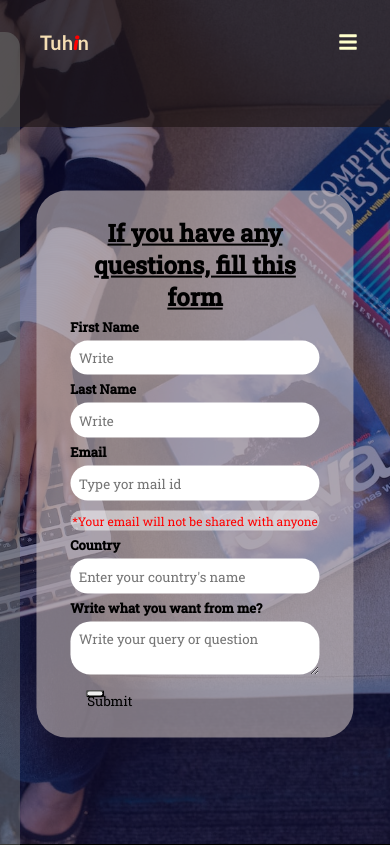
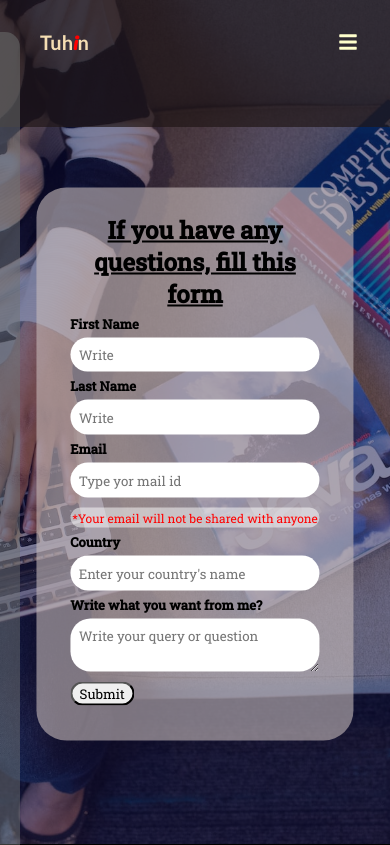
Before and after one commit to Tuhin1904/myPortfolio, a React (Create React App) app: page /contact in a window 390 px wide. Shown: the top 845 px of the page. Built offline with nearby package versions, Linux system fonts and the light colour scheme.

Commit message:
Services page is now responsive

```diff
--- a/src/Components/ContactForm.jsx
+++ b/src/Components/ContactForm.jsx
@@ -30,7 +30,7 @@ return (
           <label for="subject">Write what you want from me?</label>
           <textarea id="subject" name="subject" placeholder="Write your query or question"></textarea>
 
-          <button id='sbtn'>Submit</button>
+          <input type="submit" value="Submit" id="sbtn"/>
 
       </form>
       </div>
--- a/src/Components/ContactFormstyle.css
+++ b/src/Components/ContactFormstyle.css
@@ -65,18 +65,6 @@
     padding: 1vh;
     border: 4px;
 }
-#sbtn{
-    border-radius: 15px;
-    margin: 15px;
-    width: 25%;
-    width: 5vw;
-    height: 2vw;
-}
-#sbtn:hover{
-    width: 5.1vw;
-    color: black;
-    background-color: rgb(253, 246, 232);
-}
 form label{
     font-size: large;
     font-weight: bold;
@@ -92,6 +80,17 @@ form label{
 #outerDiv .content4 textarea{
     width:100%;
 }
+#outerDiv .content4 form #sbtn{
+    border-radius: 15px;
+    margin: 10px 0;
+    height: 2rem;
+    width: 5rem;
+}
+#sbtn:hover{
+    width: 5.1vw;
+    color: black;
+    background-color: rgb(253, 246, 232);
+}
 @media screen and (max-width:500px) {
 
     #outerDiv .content4 label{
@@ -103,7 +102,10 @@ form label{
     #outerDiv .content4 textarea{
         width: 100%;
     }
-    #outerDiv .content4{
-
+    #outerDiv .content4 form #sbtn{
+        border-radius: 15px;
+        margin: 10px 0;
+        height: 1.5rem;
+        width: 4rem;
     }
 }
--- a/src/Components/Front3styles.css
+++ b/src/Components/Front3styles.css
@@ -62,4 +62,11 @@ hr{
     margin: 1rem 0;
     margin: auto;
 }
-/* */
+@media screen and (max-width:550px) {
+    .front3 .cards{
+        height: 20rem;
+        width: 25rem;
+        flex-direction:column;
+        align-items: center;
+    }
+}
--- a/src/Components/Frontstyles.css
+++ b/src/Components/Frontstyles.css
@@ -57,7 +57,7 @@
     padding: .5rem 0.5rem;
     color: aliceblue;
 }
-@media screen and (max-width:500px){
+@media screen and (max-width:550px){
     .front1 .content h1{
         font-size: 3vh;
         padding: 0.5rem 0.2rem;
```
